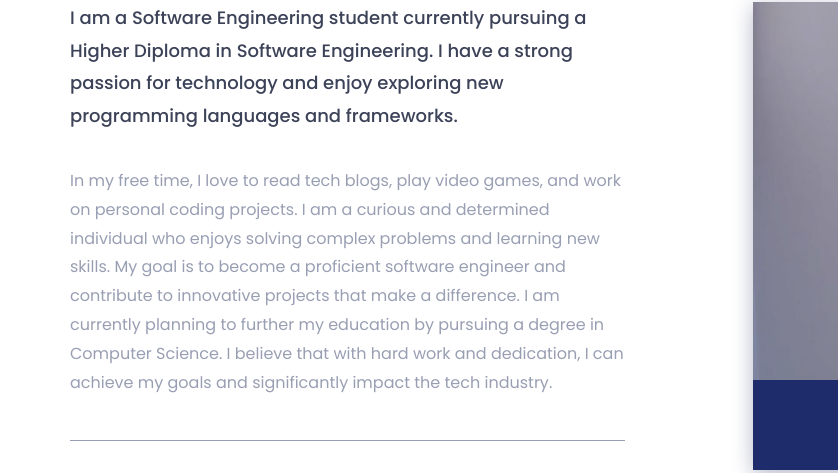
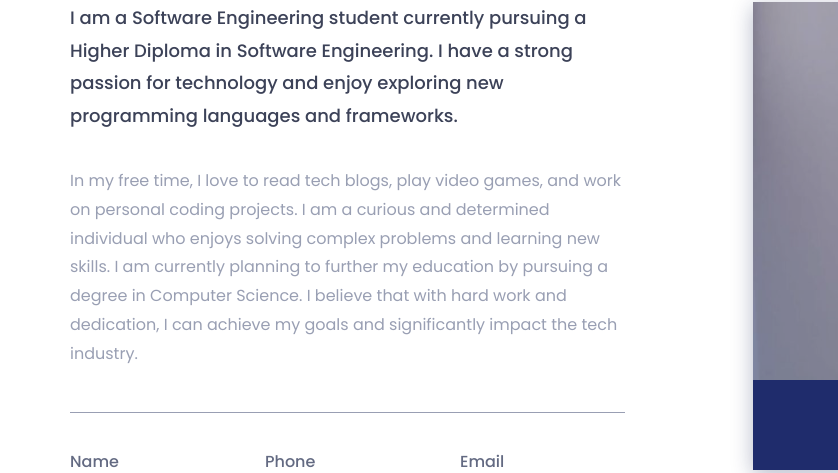
Before and after one commit to tomSum3345678/e_portfolio, a plain HTML site: page index.html in a window 1280 px wide. Shown: the part 1115-1588 px from the top of the page, 0-838 px from the left. Drawn offline with nearby package versions, Linux system fonts and the light colour scheme.

Commit message:
Update index.html

```diff
--- a/index.html
+++ b/index.html
@@ -125,8 +125,7 @@
 									I am a Software Engineering student currently pursuing a Higher Diploma in Software Engineering. I have a strong passion for technology and enjoy exploring new programming languages and frameworks.
 								</h3>
 								<p>
-									In my free time, I love to read tech blogs, play video games, and work on personal coding projects. I am a curious and determined individual who enjoys solving complex problems and learning new skills. My goal is to become a proficient software engineer and contribute to innovative projects that make a difference.
-
+									In my free time, I love to read tech blogs, play video games, and work on personal coding projects. I am a curious and determined individual who enjoys solving complex problems and learning new skills.
 									I am currently planning to further my education by pursuing a degree in Computer Science. I believe that with hard work and dedication, I can achieve my goals and significantly impact the tech industry.
 								</p>
 								<div class="row">
```
